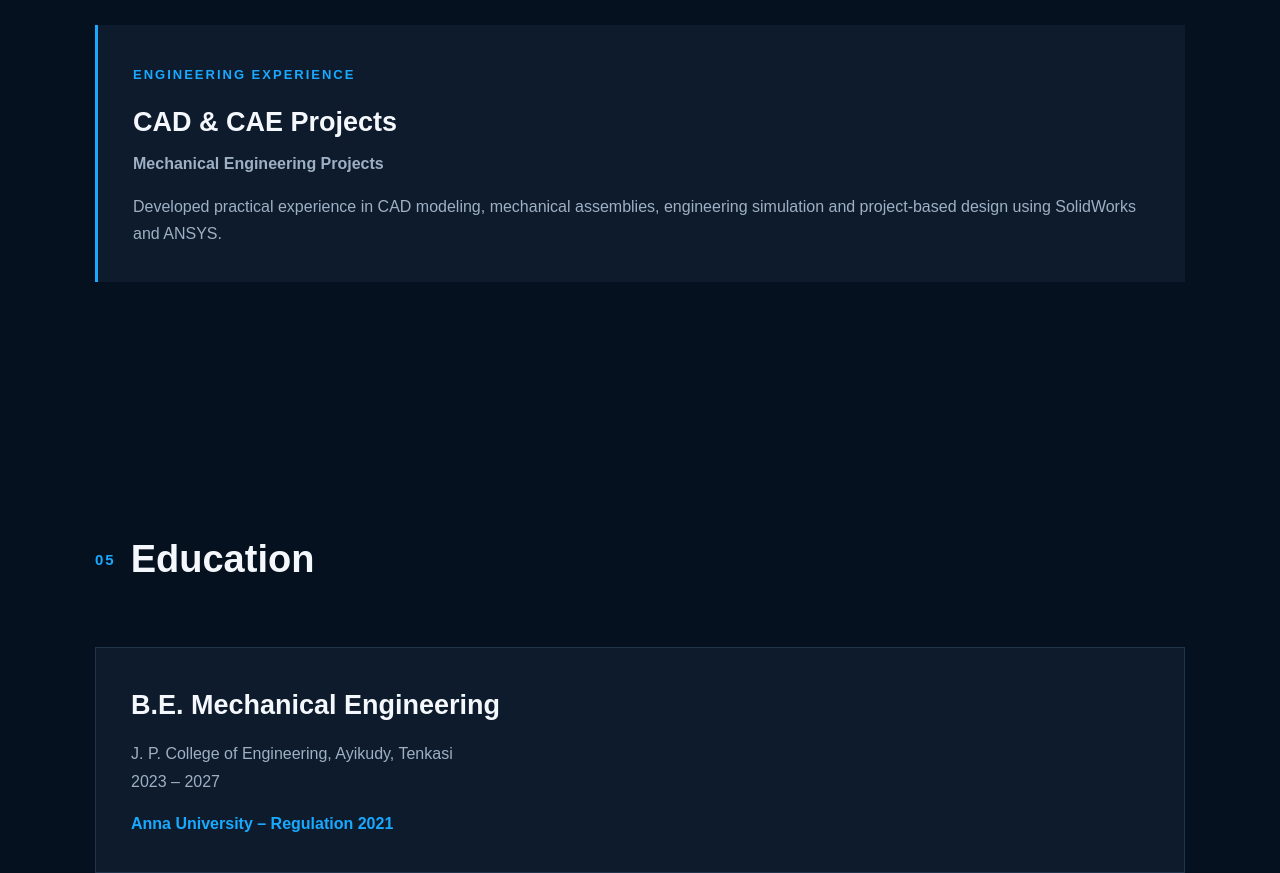
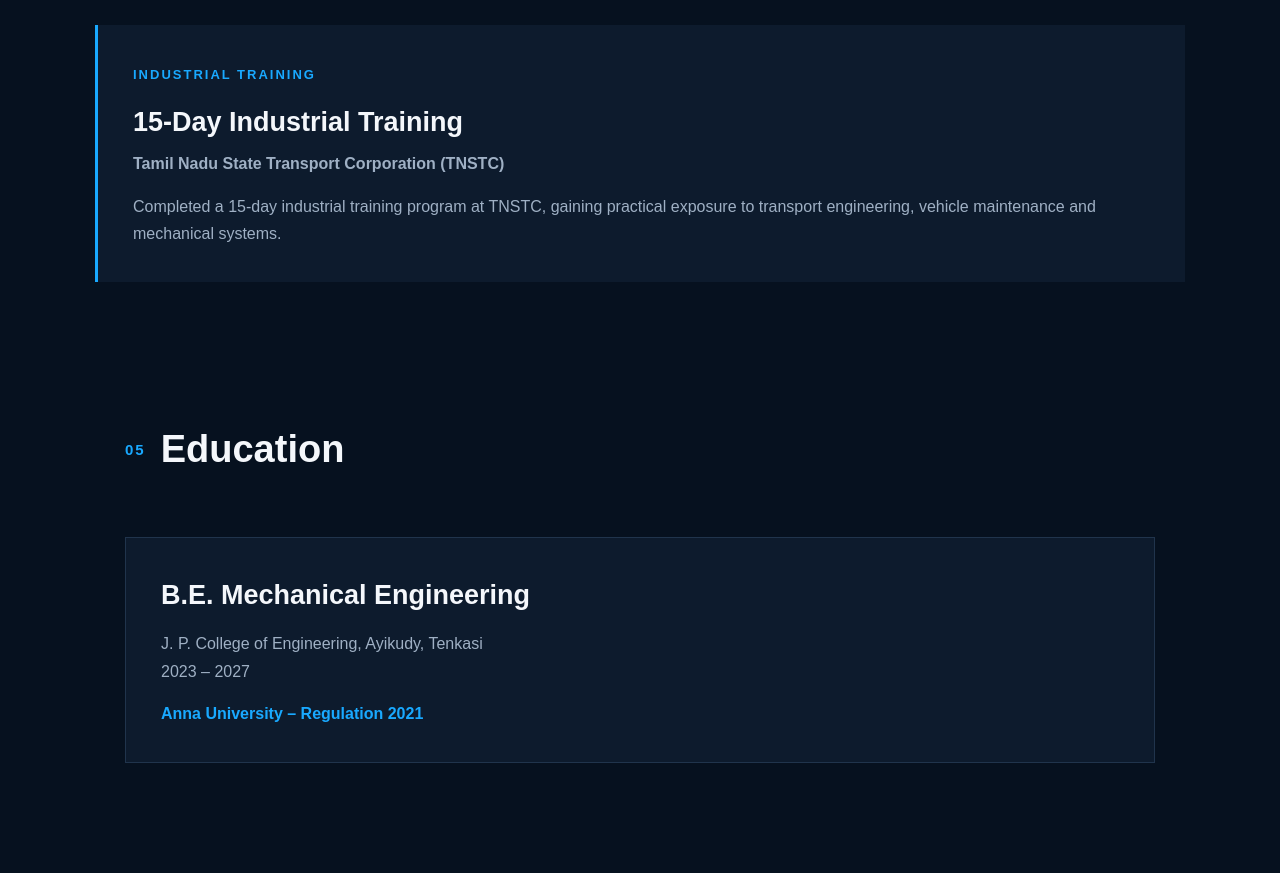
Before and after one commit to kavinkumar2k5-max/kavinkumar2k5-max.github.io, a plain HTML site: page index.html in a window 1280 px wide. Shown: the part 4039-4912 px from the top of the page. Drawn offline with Linux system fonts and the light colour scheme.

Commit message:
Update index.html

```diff
--- a/index.html
+++ b/index.html
@@ -485,33 +485,29 @@
         </div>
 
 
-        <!-- ENGINEERING EXPERIENCE -->
+<!-- TNSTC INDUSTRIAL TRAINING -->
 
 <div class="experience-item">
 
     <span>
-                ENGINEERING EXPERIENCE
+        INDUSTRIAL TRAINING
     </span>
 
     <h3>
-                CAD & CAE Projects
+        15-Day Industrial Training
     </h3>
 
     <h4>
-                Mechanical Engineering Projects
+        Tamil Nadu State Transport Corporation (TNSTC)
     </h4>
 
     <p>
-                Developed practical experience in CAD modeling,
-                mechanical assemblies, engineering simulation and
-                project-based design using SolidWorks and ANSYS.
+        Completed a 15-day industrial training program at TNSTC,
+        gaining practical exposure to transport engineering,
+        vehicle maintenance and mechanical systems.
     </p>
 
 </div>
-
-    </section>
-
-
     <!-- ================= EDUCATION ================= -->
 
     <section id="education">
```
Lines whose indentation alone changed are shown as unchanged.
